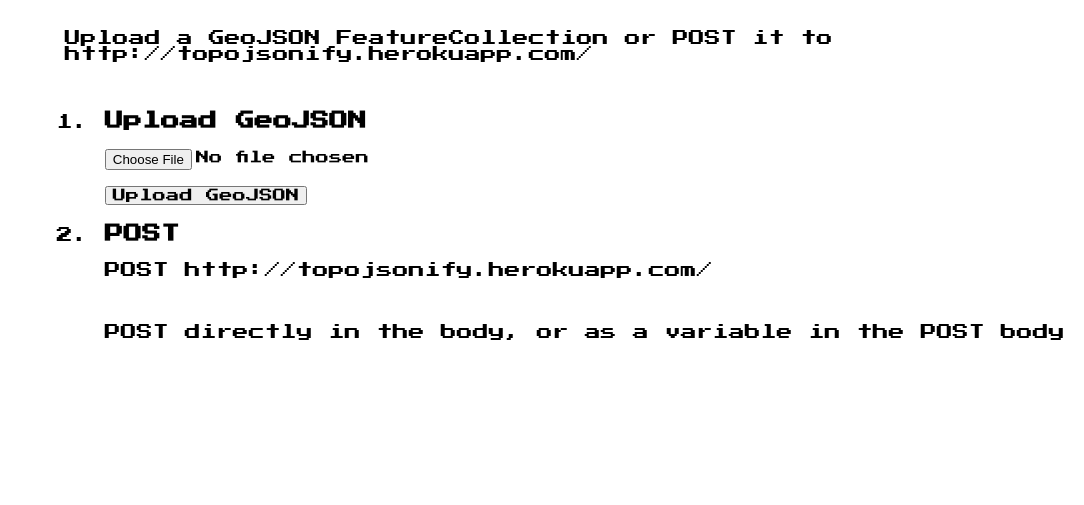
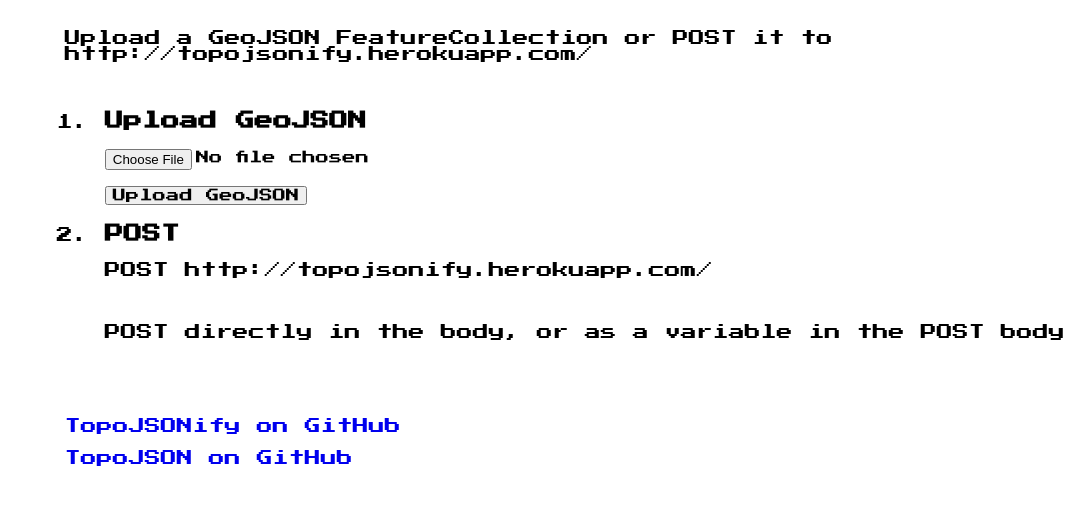
Before and after one commit to CityOfBoston/TopoJSONify, a website: page index.html in a window 1280 px wide. Shown: the part 75-580 px from the top of the page, without its empty margins (196-1280 px from the left). Drawn offline with Linux system fonts and the light colour scheme.

Commit message:
add GitHub links

```diff
--- a/index.html
+++ b/index.html
@@ -26,6 +26,9 @@
   padding-top: 30px;
   padding-bottom: 30px;
 }
+a{
+  text-decoration: none;
+}
     </style>
   </head>
   <body>
@@ -51,6 +54,12 @@
           <p>POST directly in the body, or as a variable in the POST body</p>
         </li>
       </ol>
+      <br/>
+      <br/>
+      <a href="https://github.com/mapmeld/topojsonify">TopoJSONify on GitHub</a>
+      <br/>
+      <br/>
+      <a href="https://github.com/mbostock/topojson">TopoJSON on GitHub</a>
     </div>
   </body>
 </html>
```
